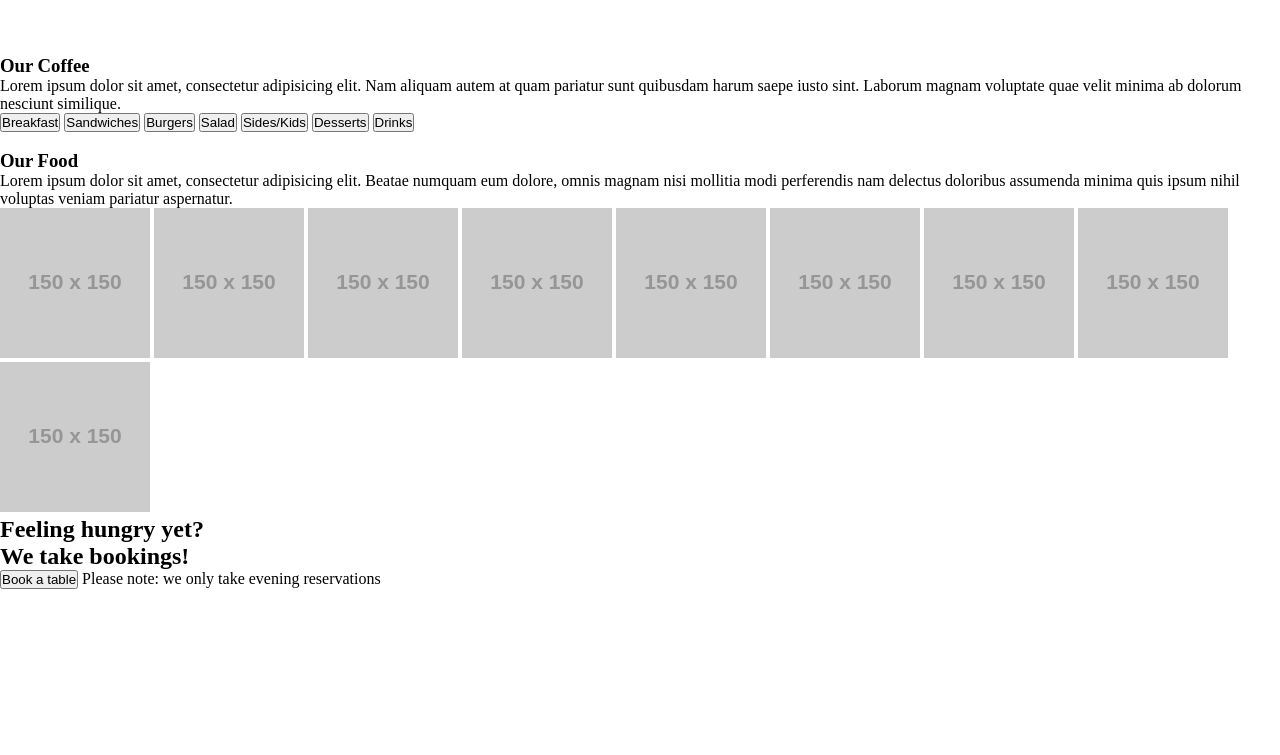
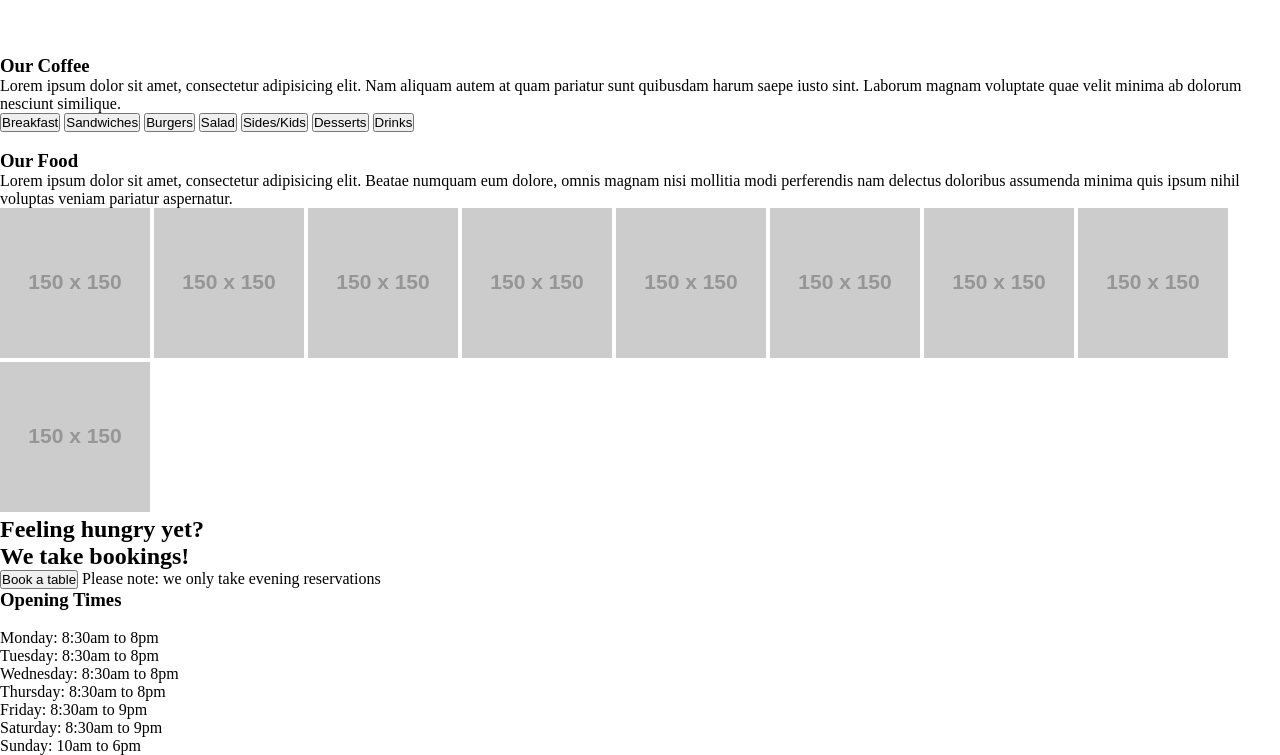
Before and after one commit to macatwork/ct, a plain HTML site: page main.html in a window 1280 px wide. Shown: the part 505-1260 px from the top of the page. Before the commit the page ends 1094 px from the top, so only its background shows below. Drawn offline with Linux system fonts and the light colour scheme; placeholder pictures from the web are drawn by us.

Commit message:
added opening times

```diff
--- a/main.html
+++ b/main.html
@@ -108,7 +108,17 @@
         <span>Please note: we only take evening reservations</span>
     </section>
     <section id="times">
-
+        <h1 class="title">Opening Times</h1>
+        <img src="" alt="" id="clock-icon">
+        <ul class="times">
+            <li>Monday: 8:30am to 8pm</li>
+            <li>Tuesday: 8:30am to 8pm</li>
+            <li>Wednesday: 8:30am to 8pm</li>
+            <li>Thursday: 8:30am to 8pm</li>
+            <li>Friday: 8:30am to 9pm</li>
+            <li>Saturday: 8:30am to 9pm</li>
+            <li>Sunday: 10am to 6pm</li>
+        </ul>
     </section>
   </body>
   <script src="main.js"></script>
```
